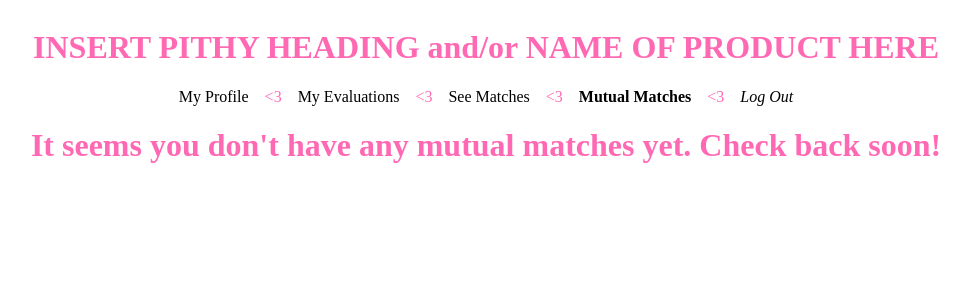
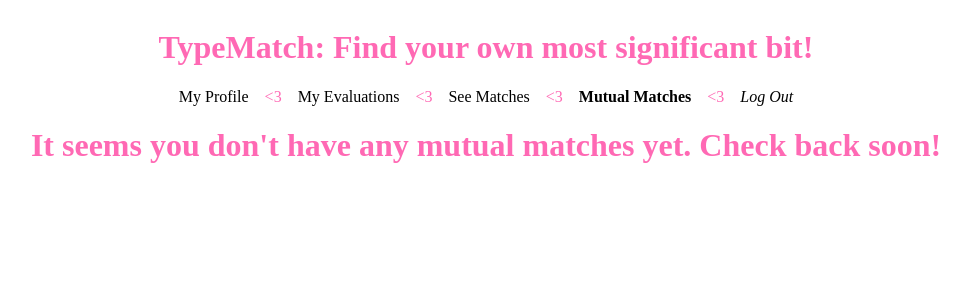
Before and after one commit to jnngu/codingdatingsite, a Flask app: page /mutual in a window 1280 px wide. Shown: the top 300 px of the page, without its empty margins (154-1124 px from the left). Run offline with Flask 2, Linux system fonts and the light colour scheme; the visitor is signed in with stand-in values (Sample User, id 1); data that the repository does not hold is empty.

Commit message:
new text

```diff
--- a/styledating/templates/evaluations.html
+++ b/styledating/templates/evaluations.html
@@ -2,7 +2,7 @@
 <link rel="stylesheet" type="text/css" href = {{ url_for("static", filename="style.css")}} >
 
 <div class="center" style="height:30%">
-	<h1> INSERT PITHY HEADING and/or NAME OF PRODUCT HERE </h1>
+	<h1> TypeMatch: A polynomial time algorithm for love </h1>
 	<div>
 		<div class="head_link"> <a href="profile"> My Profile </a> </div>
 		<div class="vbar"> <3 </div>
--- a/styledating/templates/mutual.html
+++ b/styledating/templates/mutual.html
@@ -3,7 +3,7 @@
 <link rel="stylesheet" type="text/css" href = {{ url_for("static", filename="style.css")}} >
 
 <div class="center" style="height:30%">
-	<h1> INSERT PITHY HEADING and/or NAME OF PRODUCT HERE </h1>
+	<h1> TypeMatch: Find your own most significant bit! </h1>
 	<div>
 		<div class="head_link"> <a href="/profile"> My Profile </a> </div>
 		<div class="vbar"> <3 </div>
```
